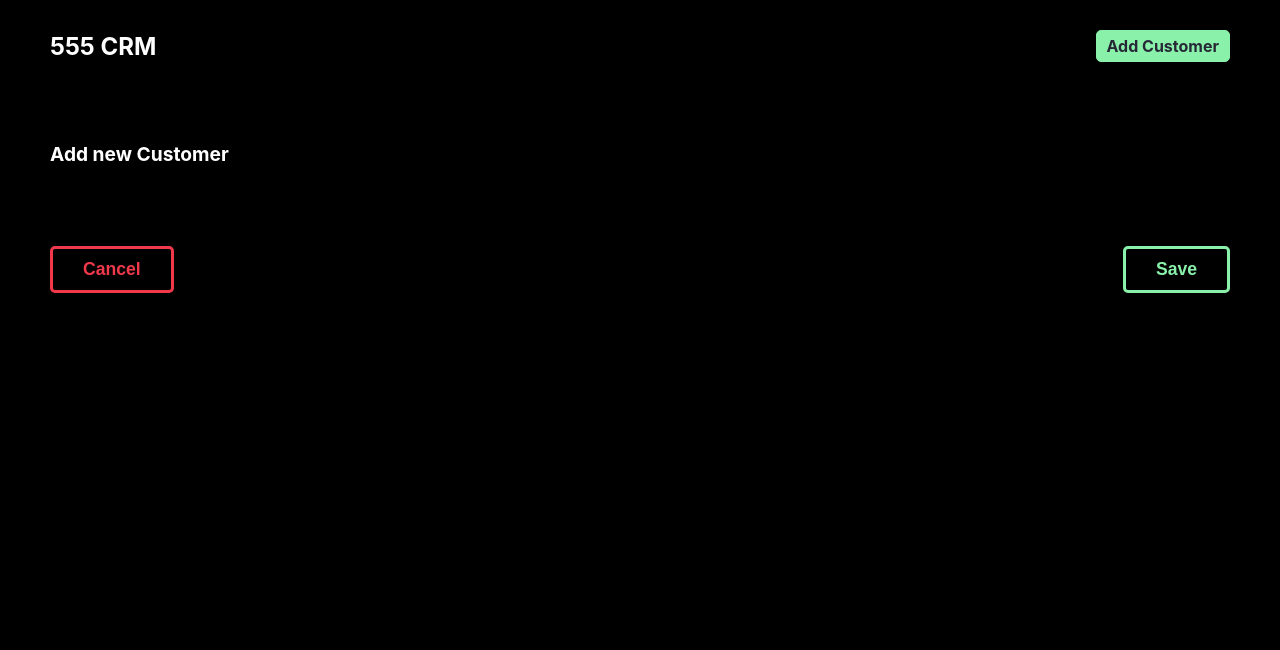
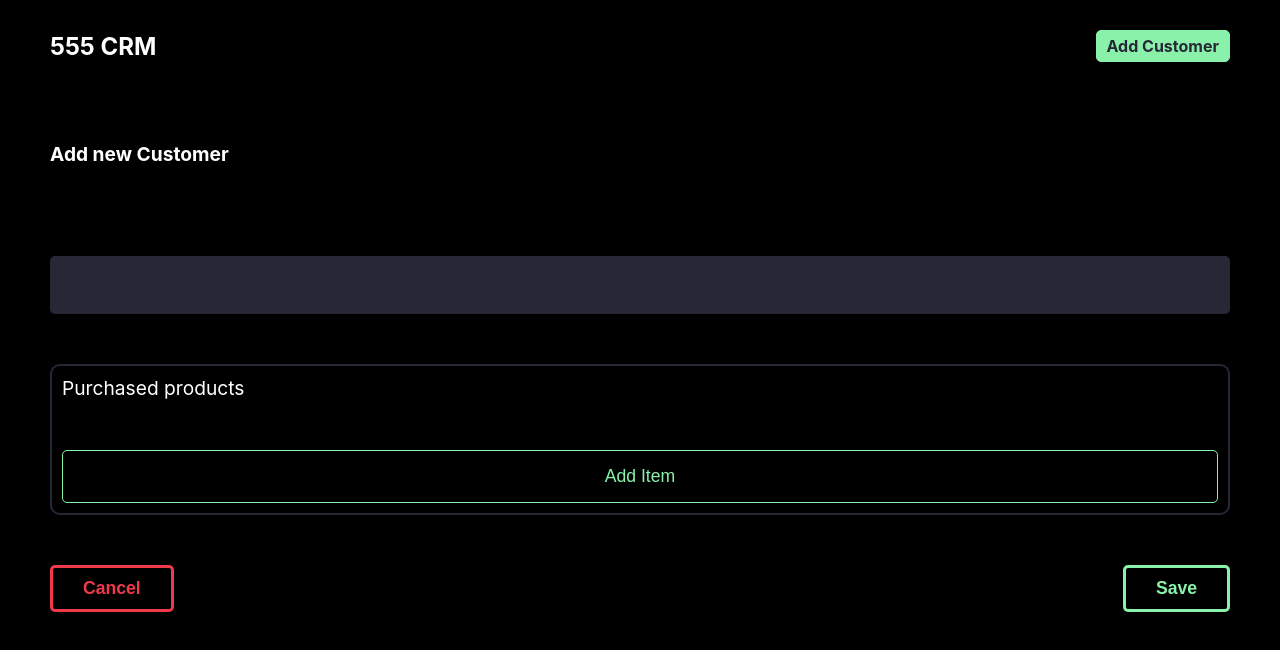
Before and after one commit to yosef-rrezaie/CRM, a Next.js app: page /add-customer in a window 1280 px wide. Shown: the top 650 px of the page. Built offline with nearby package versions, Linux system fonts and the light colour scheme.

Commit message:
develope itemsList

```diff
--- a/components/modules/Form.js
+++ b/components/modules/Form.js
@@ -1,8 +1,11 @@
+import FormInput from "./FormInput";
+import ItemList from "./ItemList";
 
-export default function Form() {
+export default function Form({ form, setForm }) {
   return (
-    <div>
-
-    </div>
-  )
+    <>
+      <FormInput />
+      <ItemList form={form} setForm={setForm} />
+    </>
+  );
 }
--- /dev/null
+++ b/components/modules/FormInput.js
@@ -0,0 +1,16 @@
+import React from "react";
+
+export default function FormInput({ name, label, type, value, onChange }) {
+  return (
+    <div className="form-input">
+      <label htmlFor={name}>{label}</label>
+      <input
+        type={type}
+        id={name}
+        name={name}
+        value={value}
+        onChange={onChange}
+      />
+    </div>
+  );
+}
--- /dev/null
+++ b/components/modules/ItemList.js
@@ -0,0 +1,60 @@
+import FormInput from "./FormInput";
+
+export default function ItemList({ form, setForm }) {
+  const { products } = form;
+
+  function addHandler() {
+    setForm({
+      ...form,
+      products: [...products, { name: "", price: "", qty: "" }],
+    });
+    console.log(products);
+  }
+
+  function changeHnadler(e, index) {
+    const { name, value } = e.target;
+    const newProducts = [...products];
+    newProducts[index][name] = value;
+    setForm({ ...form, products: newProducts });
+  }
+
+  function deleteHandler(index) {
+    const newProducts = [...products];
+    newProducts.splice(index, 1);
+    setForm({ ...form, products: newProducts });
+  }
+  return (
+    <div className="item-list">
+      <p>Purchased products</p>
+      {products.map((product, index) => (
+        <div className="form-input__list" key={index}>
+          <FormInput
+            name="name"
+            label="Produnct Name"
+            type="text"
+            value={product.name}
+            onChange={(e) => changeHnadler(e, index)}
+          />
+          <div>
+            <FormInput
+              name="price"
+              label="Price"
+              type="text"
+              value={product.price}
+              onChange={(e) => changeHnadler(e, index)}
+            />
+            <FormInput
+              name="qty"
+              label="Qty"
+              type="number"
+              value={product.qty}
+              onChange={(e) => changeHnadler(e, index)}
+            />
+          </div>
+          <button onClick={() => deleteHandler(index)}>Remove</button>
+        </div>
+      ))}
+      <button onClick={addHandler}>Add Item</button>
+    </div>
+  );
+}
```
